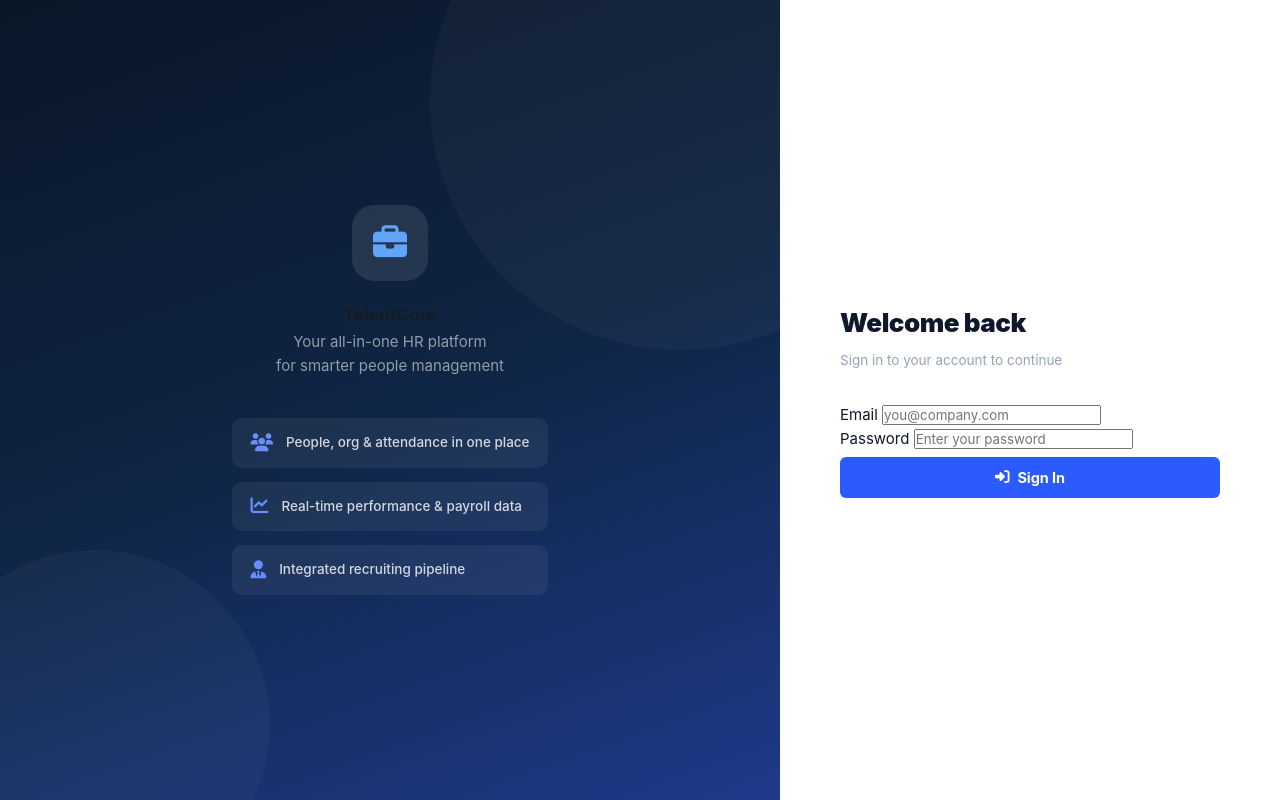
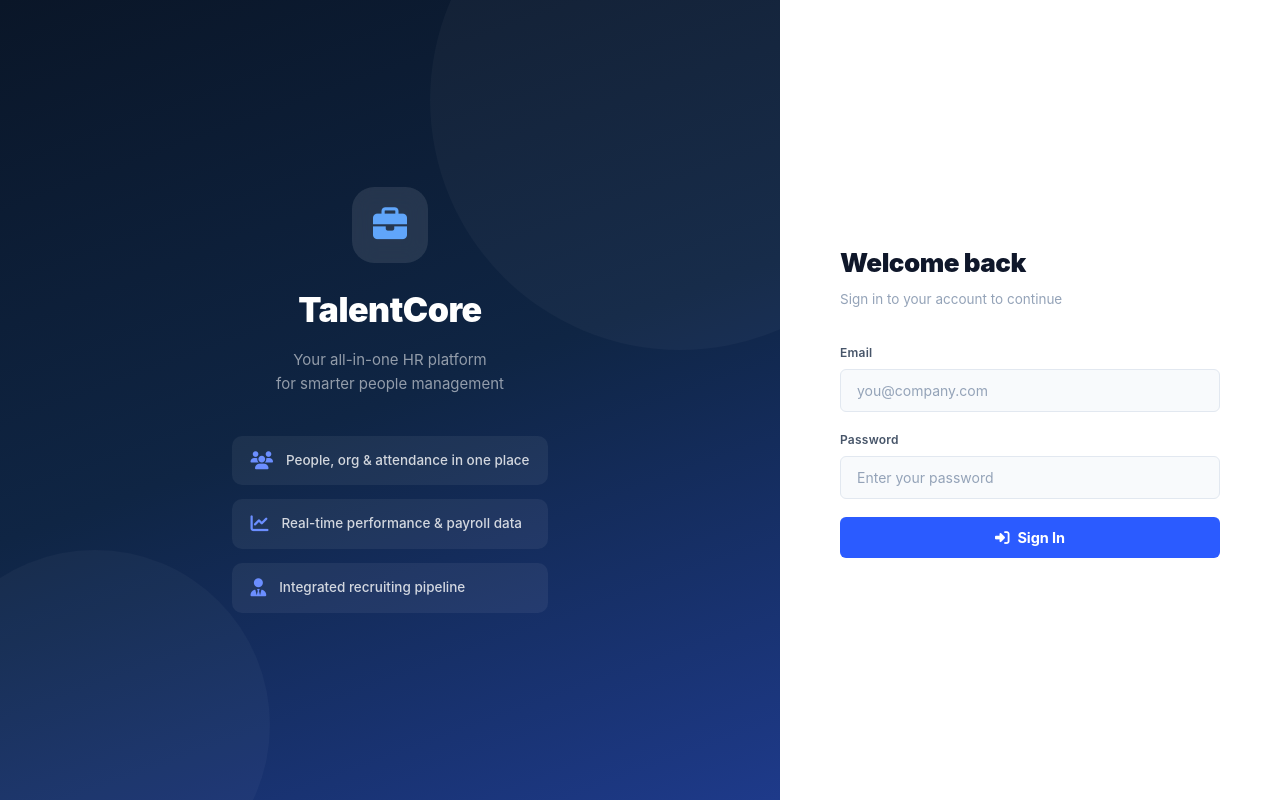
Before and after one commit to Humgut1/hr-system, a Flask app: page /login in a window 1280 px wide. Run offline with Flask 3, Linux system fonts and the light colour scheme.

Commit message:
fix: login page form styles and brand name class

```diff
--- a/static/css/style.css
+++ b/static/css/style.css
@@ -446,6 +446,24 @@ tbody tr:hover { background: #fafbfd; }
 .login-form-box { width: 100%; max-width: 380px; }
 .login-title { font-size: 26px; font-weight: 900; color: var(--tx-1); letter-spacing: -.5px; margin-bottom: 6px; }
 .login-sub { font-size: 13.5px; color: var(--tx-3); margin-bottom: 32px; }
+.login-fg { display: flex; flex-direction: column; gap: 7px; margin-bottom: 18px; }
+.login-label { font-size: 12px; font-weight: 600; color: var(--tx-2); letter-spacing: .02em; }
+.login-input {
+  width: 100%; padding: 12px 16px;
+  border: 1.5px solid #e2e8f0;
+  border-radius: var(--r-sm);
+  font-size: 14px; color: var(--tx-1);
+  background: #f8fafc;
+  outline: none;
+  transition: border-color .15s, box-shadow .15s, background .15s;
+  font-family: inherit;
+}
+.login-input:focus {
+  border-color: var(--primary);
+  background: #fff;
+  box-shadow: 0 0 0 3px rgba(37,99,235,.12);
+}
+.login-input::placeholder { color: #94a3b8; }
 .btn-login {
   width: 100%; padding: 12px;
   background: var(--primary); color: #fff;
--- a/templates/login.html
+++ b/templates/login.html
@@ -15,7 +15,7 @@
     <div style="z-index:1; text-align:center;">
       <div class="login-brand">
         <div class="brand-icon-wrap"><i class="fas fa-briefcase" style="color:#60a5fa;"></i></div>
-        <div class="brand-name">TalentCore</div>
+        <div class="login-brand-name">TalentCore</div>
         <div class="brand-tagline">Your all-in-one HR platform<br>for smarter people management</div>
       </div>
 
@@ -49,14 +49,14 @@
       {% endif %}
 
       <form method="POST" action="{{ url_for('login') }}">
-        <div class="form-group">
-          <label class="form-label" for="email">Email</label>
-          <input type="email" id="email" name="email" class="form-control"
+        <div class="login-fg">
+          <label class="login-label" for="email">Email</label>
+          <input type="email" id="email" name="email" class="login-input"
                  placeholder="you@company.com" required autocomplete="username">
         </div>
-        <div class="form-group">
-          <label class="form-label" for="password">Password</label>
-          <input type="password" id="password" name="password" class="form-control"
+        <div class="login-fg">
+          <label class="login-label" for="password">Password</label>
+          <input type="password" id="password" name="password" class="login-input"
                  placeholder="Enter your password" required autocomplete="current-password">
         </div>
         <button type="submit" class="btn-login">
```
